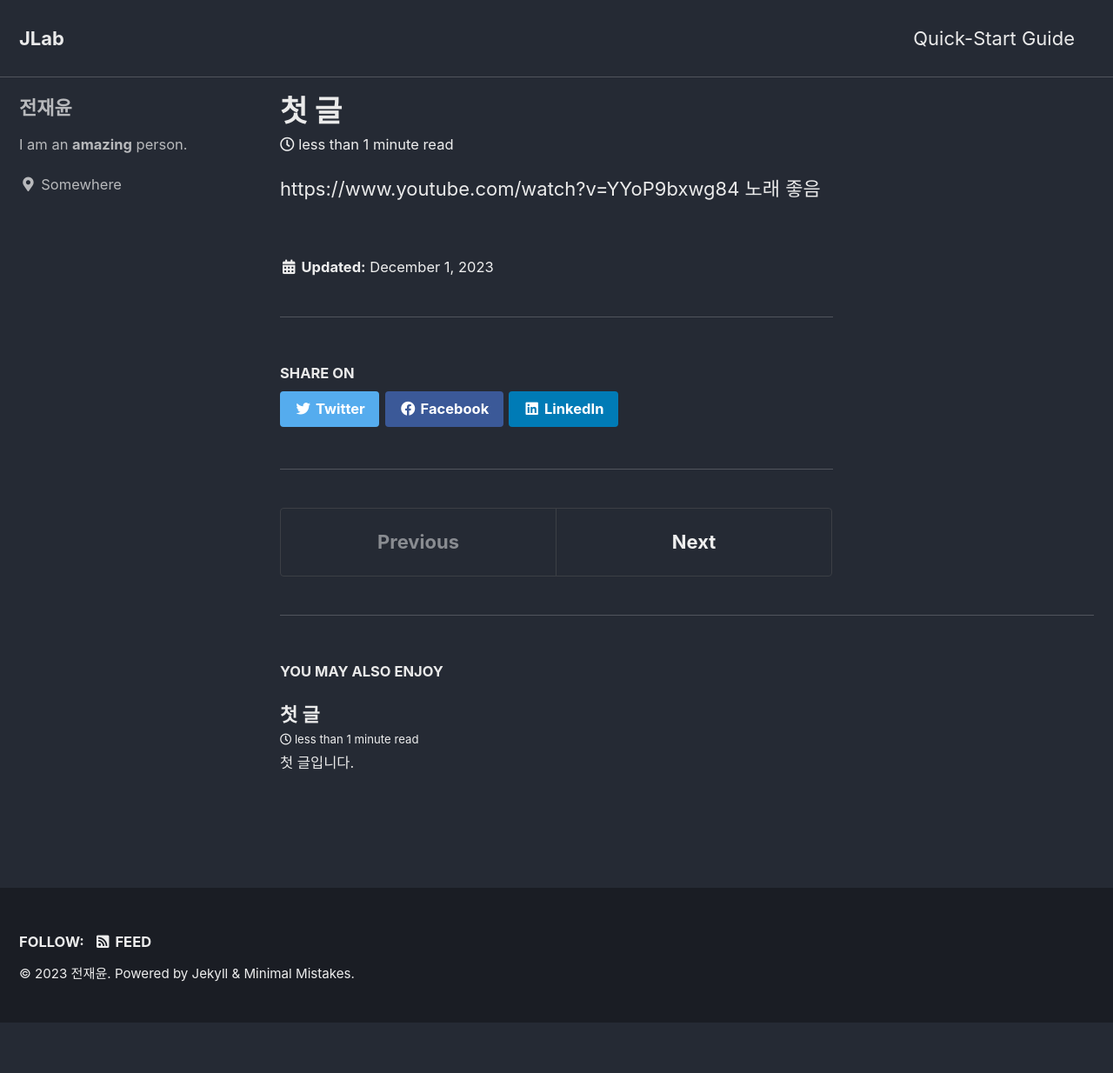
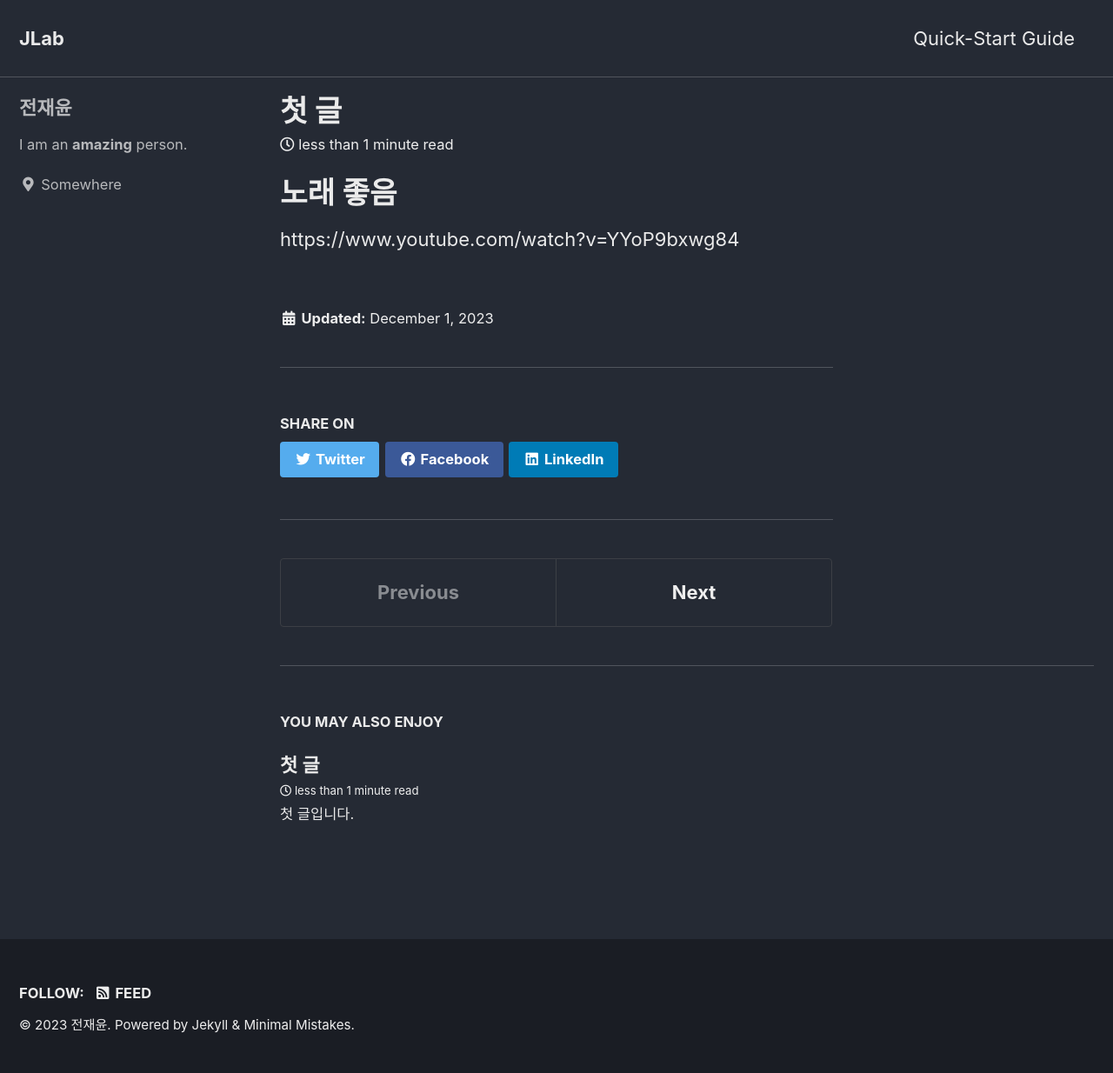
Before and after one commit to Jaeyoon12190586/JLab.github.io, a Jekyll site: the page built from _posts/2023-12-01-first.md, in a window 1280 px wide. Shown: the whole page at 87% size. Built offline with Jekyll 4.4.1, drawn with Linux system fonts in a browser that asks for light colours; cached includes are drawn as plain includes; before the commit the page ends 1176 px from its top, so only the background shows below that.

Commit message:
2023-12-01

```diff
--- a/_posts/2023-12-01-first.md
+++ b/_posts/2023-12-01-first.md
@@ -1,7 +1,8 @@
 ---
 layout: single
-title:  "첫 글"
+title: "첫 글"
 ---
 
+# 노래 좋음
+
 https://www.youtube.com/watch?v=YYoP9bxwg84
-노래 좋음
```
